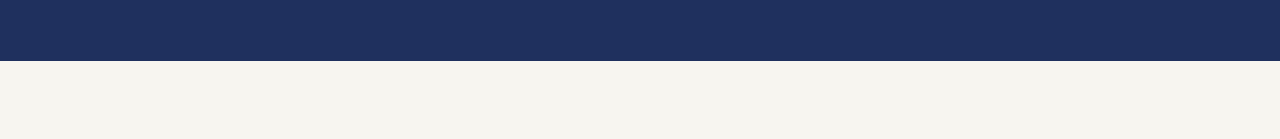
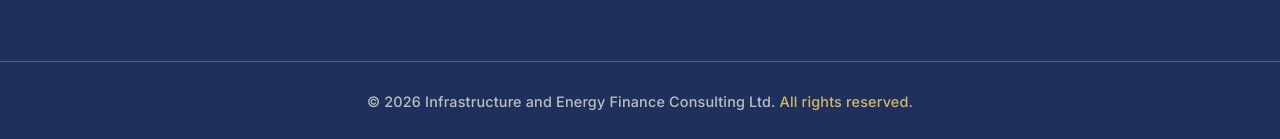
Before and after one commit to FelixJ1/Bouverot, a React (Vite) app: page / in a window 1280 px wide. Shown: the part 3972-4111 px from the top of the page. Before the commit the page ends 4033 px from the top, so only its background shows below. Built offline with nearby package versions, Linux system fonts and the light colour scheme.

Commit message:
Added end section with copyright

```diff
--- a/src/App.css
+++ b/src/App.css
@@ -1,3 +1,20 @@
 body {
     margin: 0;
 }
+
+.end-section {
+    background: #1F305E;
+    display: flex;
+    flex-direction: column;
+    gap: 0;
+    align-items: center;
+    justify-content: flex-start;
+}
+
+.end-text {
+    color: rgb(190, 190, 190);
+    font-size: 0.9rem;
+    font-weight: 500;
+    font-family: 'Inter';
+    padding: 2rem;
+}
--- a/src/components/Layout.jsx
+++ b/src/components/Layout.jsx
@@ -15,6 +15,14 @@ export default function Layout() {
         <section id="deals"><Deals /></section>
         <section id="services"><Services /></section>
         <section id="contact"><Contact /></section>
+        <section id="end">
+          <div className="end-section">
+            <div style={{width:'100%', height: '0.6px', background: '#ffffff3e'}}/>
+            <div className="end-text">
+              © 2026 Infrastructure and Energy Finance Consulting Ltd. <span style={{color:'#d3b769'}}>All rights reserved.</span>
+            </div>
+          </div>
+        </section>
       </main>
     </>
   )
```
